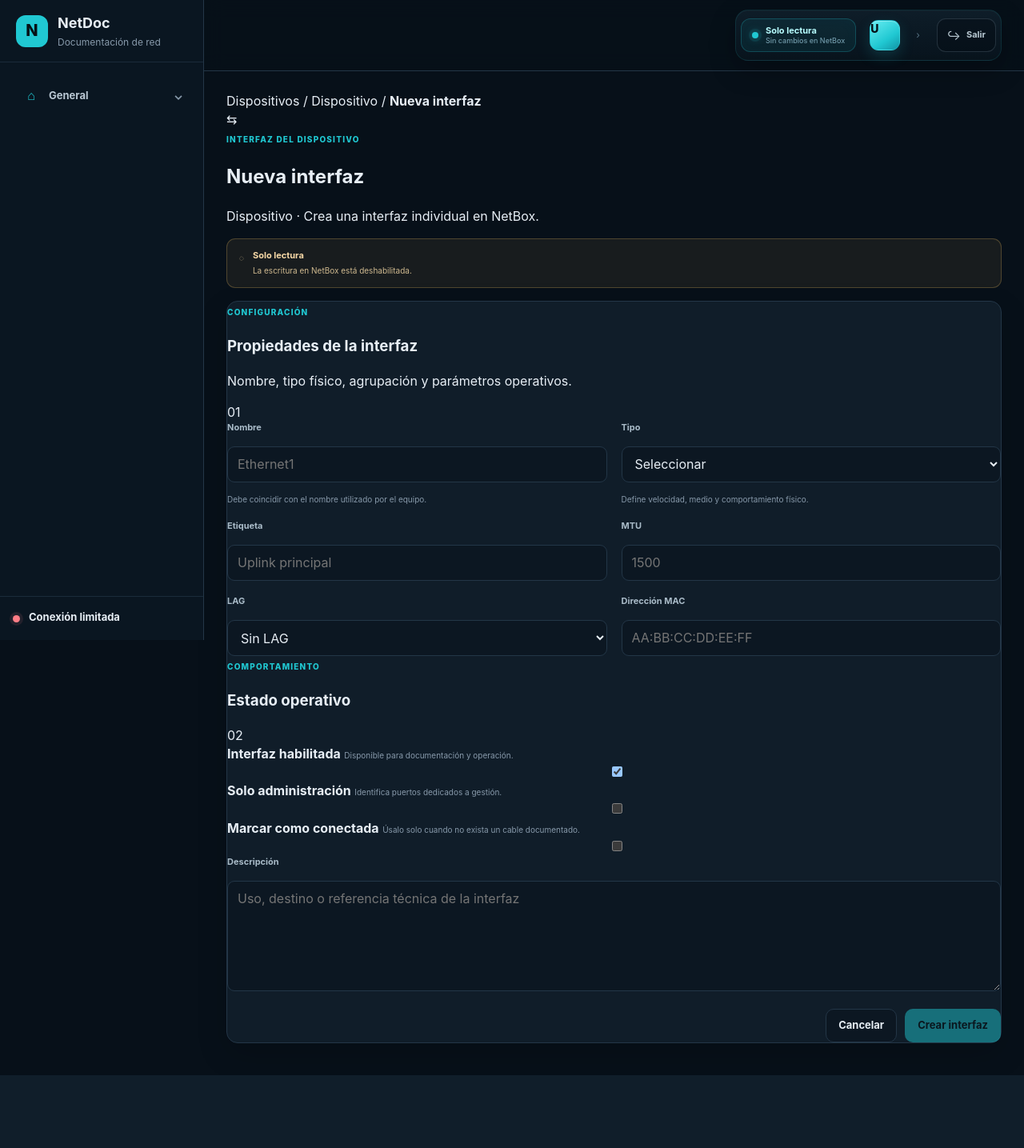
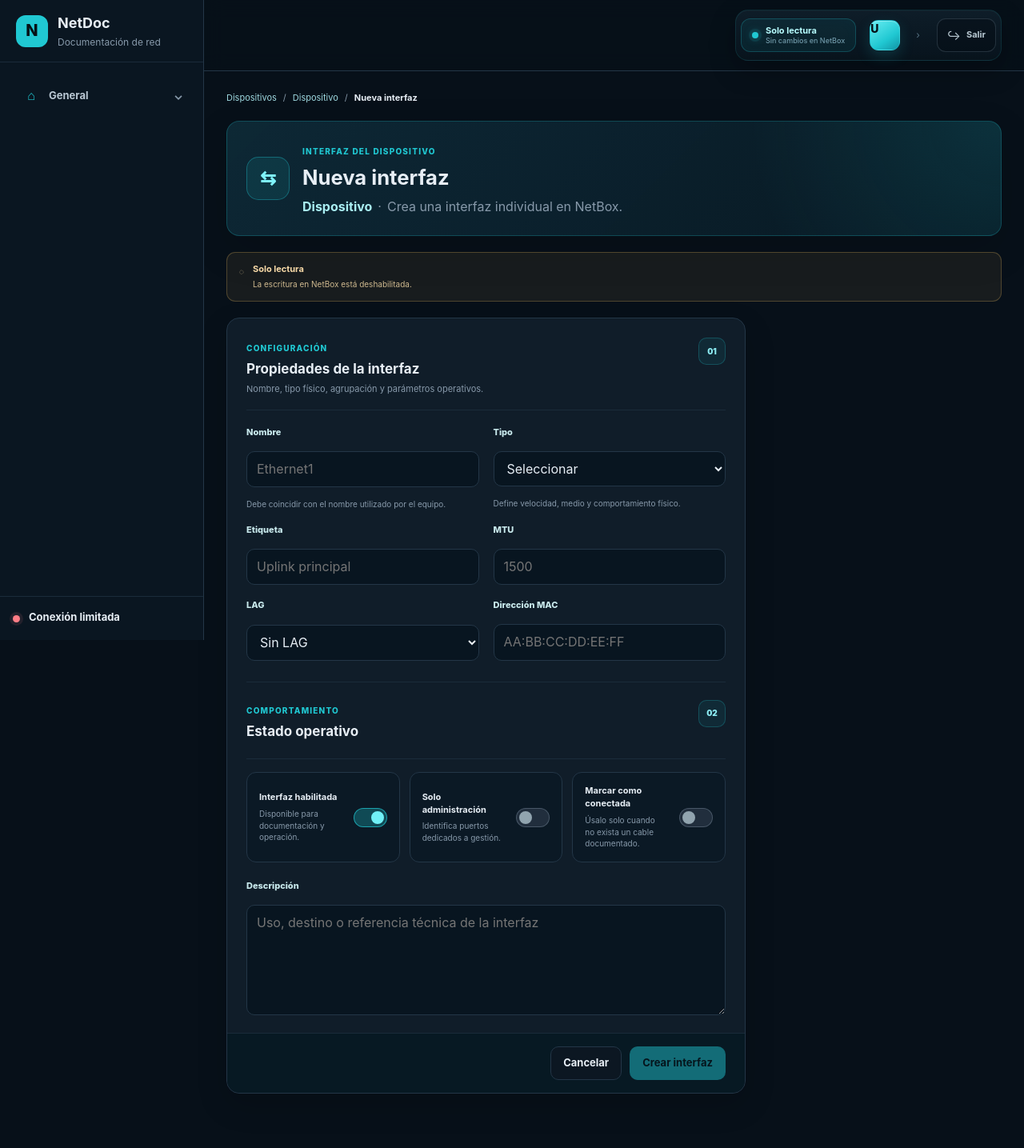
Before and after one commit to tito9903-byte/netdoc, a Python web app: template app/templates/device_interface_form.html in a window 1280 px wide. Shown: the whole page at 80% size. Before the commit the page ends 1344 px from the top, so only its background shows below. Run offline with Jinja, Linux system fonts and the light colour scheme; the template is opened without the code that fills it, so the values that code supplies are empty.

Commit message:
style: load professional interface editor workspace

```diff
--- a/app/static/css/device_management.css
+++ b/app/static/css/device_management.css
@@ -1,3 +1,5 @@
+@import url("/static/css/interface_editor.css?v=20260727-1");
+
 .management-hero {
     display: flex;
     align-items: flex-start;
```
